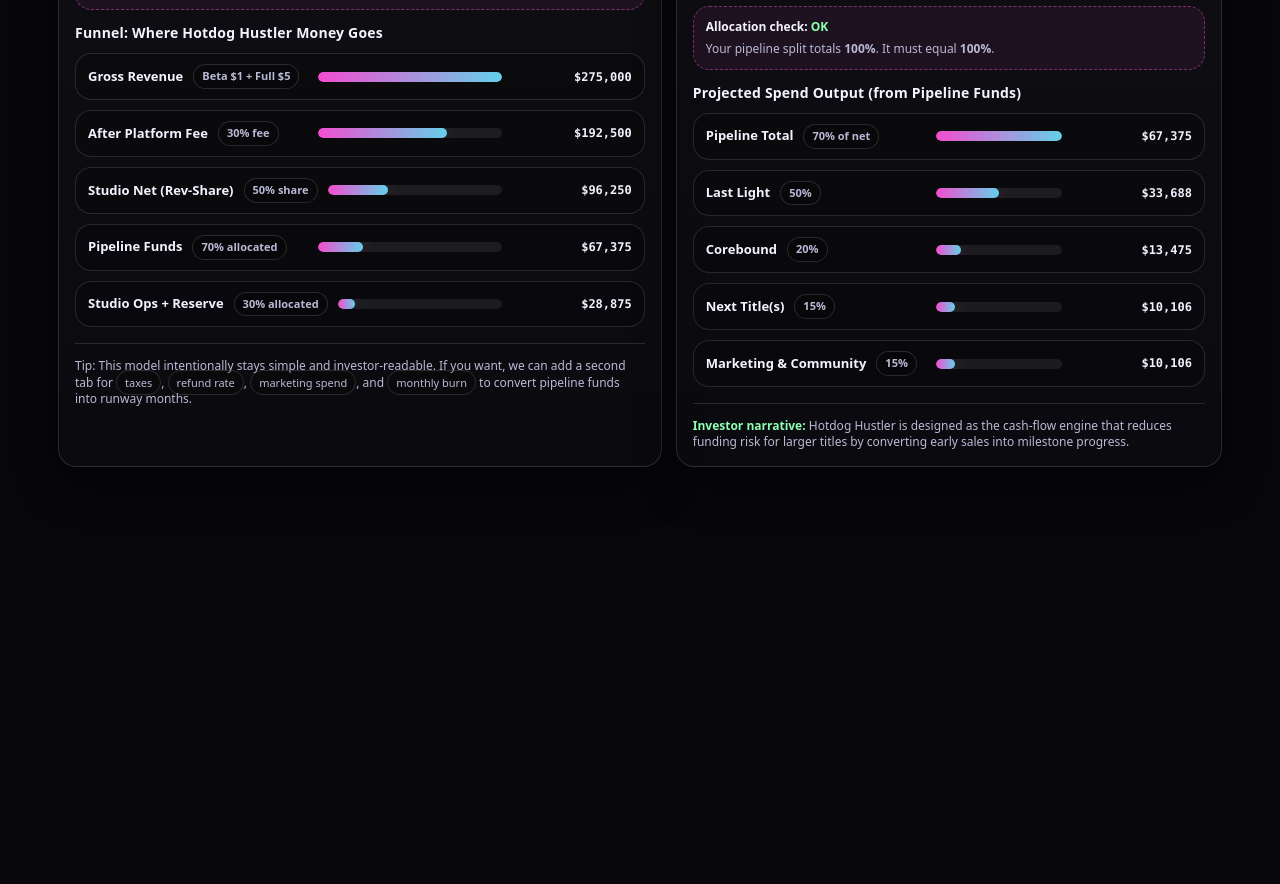
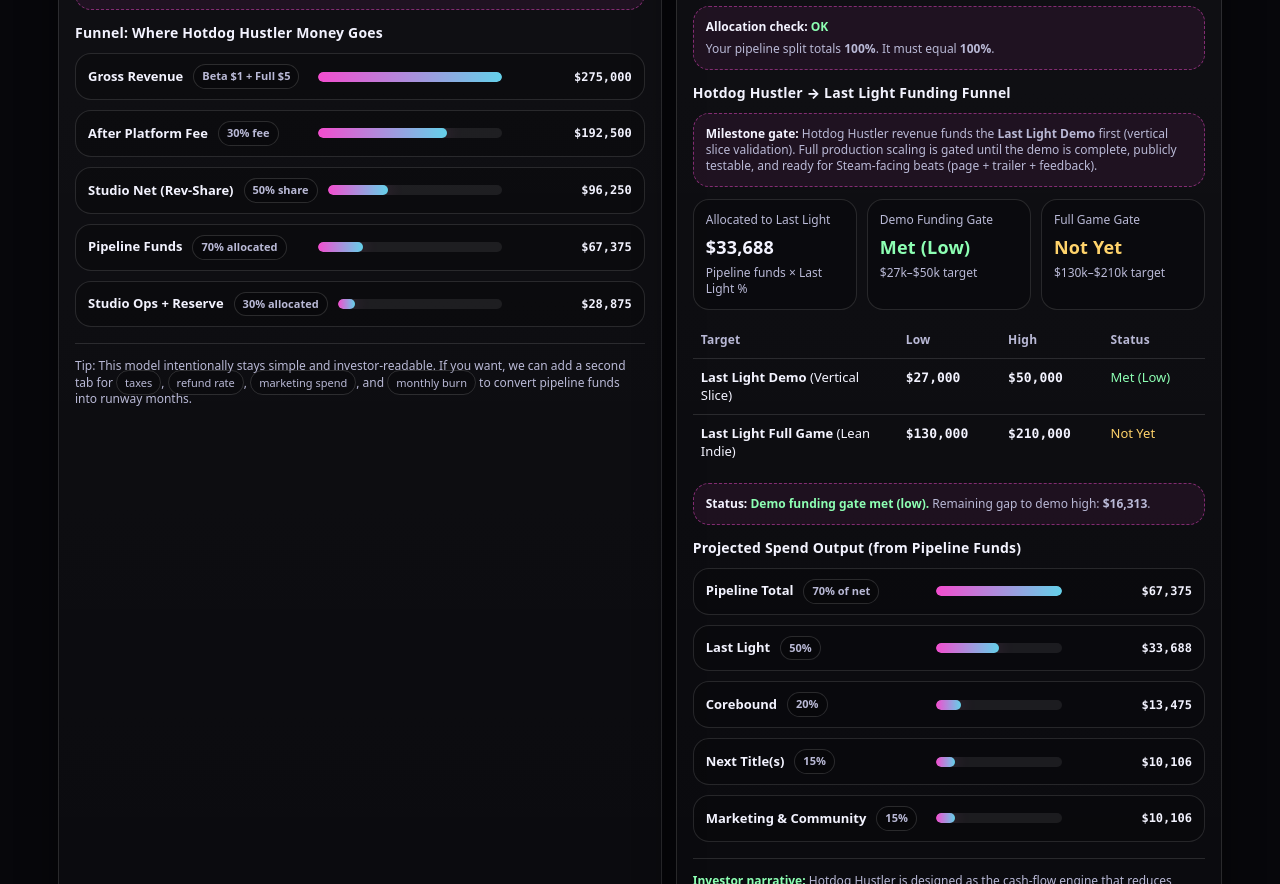
Before and after one commit to terryjteng/K8, a plain HTML site: page financials-hotdog.html in a window 1280 px wide. Shown: the part 1039-1923 px from the top of the page. Before the commit the page ends 1576 px from the top, so only its background shows below. Drawn offline with Linux system fonts and the light colour scheme.

Commit message:
Add files via upload

```diff
--- a/financials-hotdog.html
+++ b/financials-hotdog.html
@@ -482,6 +482,63 @@
             <strong>Allocation check:</strong> — (must total 100% of pipeline funds)
           </div>
 
+
+          <!-- =========================
+            Hotdog Hustler → Last Light Funding Funnel (Gate Check)
+          ========================= -->
+          <div class="section-title" style="margin-top:14px">Hotdog Hustler → Last Light Funding Funnel</div>
+
+          <div class="callout" style="margin-top:0;">
+            <strong>Milestone gate:</strong> Hotdog Hustler revenue funds the <b>Last Light Demo</b> first (vertical slice validation). Full production scaling is gated until the demo is complete, publicly testable, and ready for Steam-facing beats (page + trailer + feedback).
+          </div>
+
+          <div class="kpis" style="margin-top:12px;">
+            <div class="kpi">
+              <div class="lbl">Allocated to Last Light</div>
+              <div class="val" id="llGateAllocated">$—</div>
+              <div class="hint">Pipeline funds × Last Light %</div>
+            </div>
+            <div class="kpi">
+              <div class="lbl">Demo Funding Gate</div>
+              <div class="val" id="llGateDemo">—</div>
+              <div class="hint">$27k–$50k target</div>
+            </div>
+            <div class="kpi">
+              <div class="lbl">Full Game Gate</div>
+              <div class="val" id="llGateFull">—</div>
+              <div class="hint">$130k–$210k target</div>
+            </div>
+          </div>
+
+          <table aria-label="Last Light gate targets" style="margin-top:12px;">
+            <thead>
+              <tr>
+                <th style="width:40%">Target</th>
+                <th style="width:20%">Low</th>
+                <th style="width:20%">High</th>
+                <th style="width:20%">Status</th>
+              </tr>
+            </thead>
+            <tbody>
+              <tr>
+                <td><b>Last Light Demo</b> (Vertical Slice)</td>
+                <td class="money">$27,000</td>
+                <td class="money">$50,000</td>
+                <td id="llGateDemoRow" class="muted">—</td>
+              </tr>
+              <tr>
+                <td><b>Last Light Full Game</b> (Lean Indie)</td>
+                <td class="money">$130,000</td>
+                <td class="money">$210,000</td>
+                <td id="llGateFullRow" class="muted">—</td>
+              </tr>
+            </tbody>
+          </table>
+
+          <div class="callout" id="llGateCallout">
+            <strong>Status:</strong> —
+          </div>
+
           <div class="section-title" style="margin-top:14px">Projected Spend Output (from Pipeline Funds)</div>
           <div class="barwrap" id="pipelineBars"></div>
 
@@ -532,6 +589,14 @@
     const pipelineBars = $("pipelineBars");
     const healthCallout = $("healthCallout");
     const allocCallout = $("allocCallout");
+
+    // Last Light funnel gate outputs
+    const llGateAllocated = $("llGateAllocated");
+    const llGateDemo = $("llGateDemo");
+    const llGateFull = $("llGateFull");
+    const llGateDemoRow = $("llGateDemoRow");
+    const llGateFullRow = $("llGateFullRow");
+    const llGateCallout = $("llGateCallout");
 
     // ----------------------------
     // Core Model
@@ -721,6 +786,42 @@
         amount: m.pipe.mkFunds,
         pctOfMax: (m.pipe.mkFunds / maxPipe) * 100
       }));
+
+
+      // ----------------------------
+      // Hotdog Hustler → Last Light Gate Check (uses Last Light allocation)
+      // ----------------------------
+      if (llGateAllocated && llGateDemo && llGateFull && llGateDemoRow && llGateFullRow && llGateCallout){
+        const allocatedLL = m.pipe.llFunds;
+
+        const demoLow = 27000, demoHigh = 50000;
+        const fullLow = 130000, fullHigh = 210000;
+
+        llGateAllocated.textContent = money(allocatedLL);
+
+        const demoStatus = (allocatedLL >= demoHigh) ? "Met (High)" : (allocatedLL >= demoLow) ? "Met (Low)" : "Not Yet";
+        const fullStatus = (allocatedLL >= fullHigh) ? "Met (High)" : (allocatedLL >= fullLow) ? "Met (Low)" : "Not Yet";
+
+        llGateDemo.textContent = demoStatus;
+        llGateFull.textContent = fullStatus;
+
+        llGateDemo.style.color = (allocatedLL >= demoLow) ? "var(--good)" : "var(--warn)";
+        llGateFull.style.color = (allocatedLL >= fullLow) ? "var(--good)" : "var(--warn)";
+
+        llGateDemoRow.textContent = demoStatus;
+        llGateFullRow.textContent = fullStatus;
+        llGateDemoRow.style.color = (allocatedLL >= demoLow) ? "var(--good)" : "var(--warn)";
+        llGateFullRow.style.color = (allocatedLL >= fullLow) ? "var(--good)" : "var(--warn)";
+
+        if (allocatedLL >= demoHigh){
+          llGateCallout.innerHTML = `<strong>Status:</strong> <span class="ok">Demo funding gate met (high).</span> Last Light can begin vertical slice production with full validation budget coverage.`;
+        } else if (allocatedLL >= demoLow){
+          llGateCallout.innerHTML = `<strong>Status:</strong> <span class="ok">Demo funding gate met (low).</span> Remaining gap to demo high: <b>${money(demoHigh - allocatedLL)}</b>.`;
+        } else {
+          llGateCallout.innerHTML = `<strong>Status:</strong> <span class="warn">Demo funding gate not met yet.</span> Gap to demo low: <b>${money(demoLow - allocatedLL)}</b> • gap to demo high: <b>${money(demoHigh - allocatedLL)}</b>.`;
+        }
+      }
+
     }
 
     // Auto-normalize pipeline allocation inputs to 100% (optional convenience)
```
